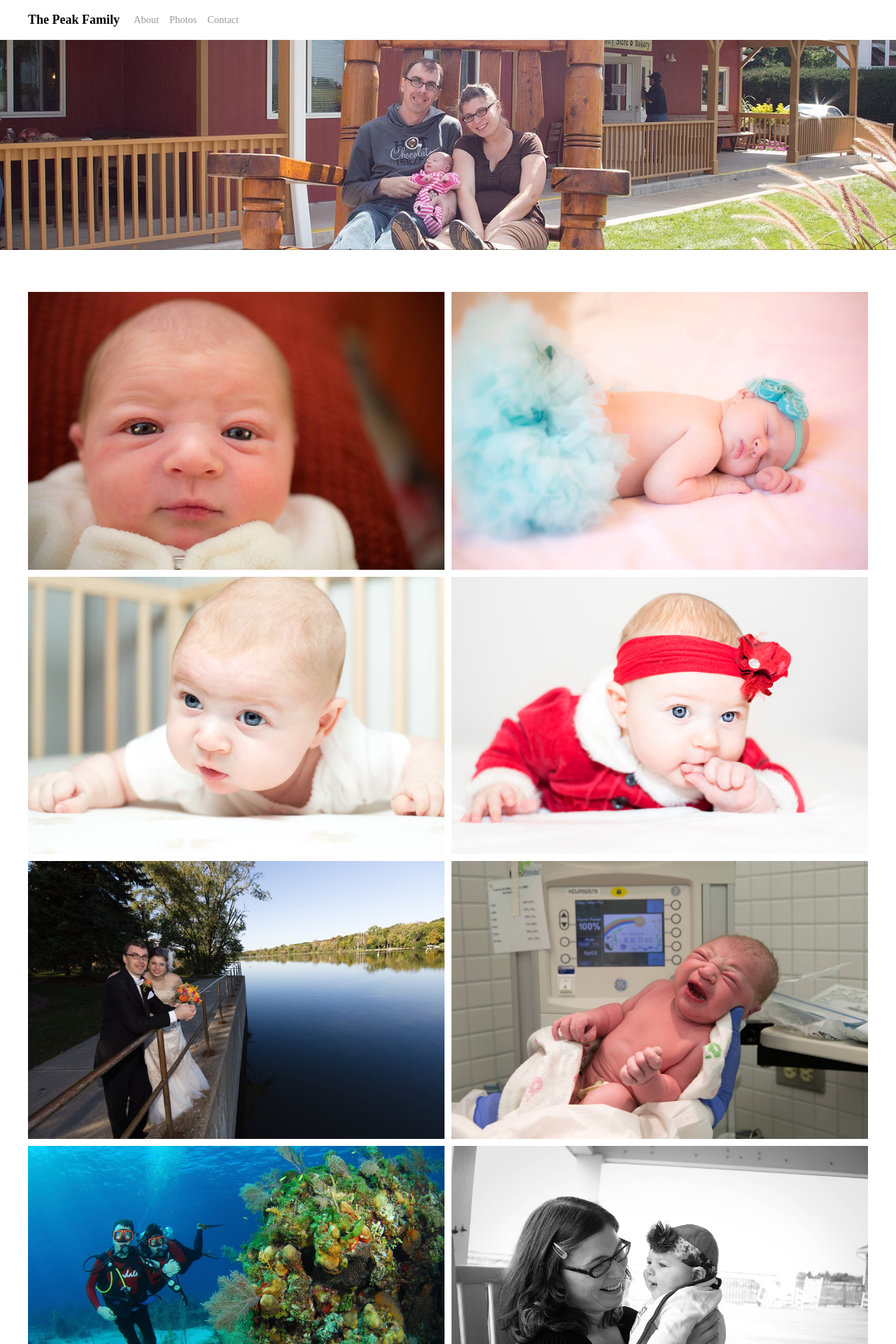
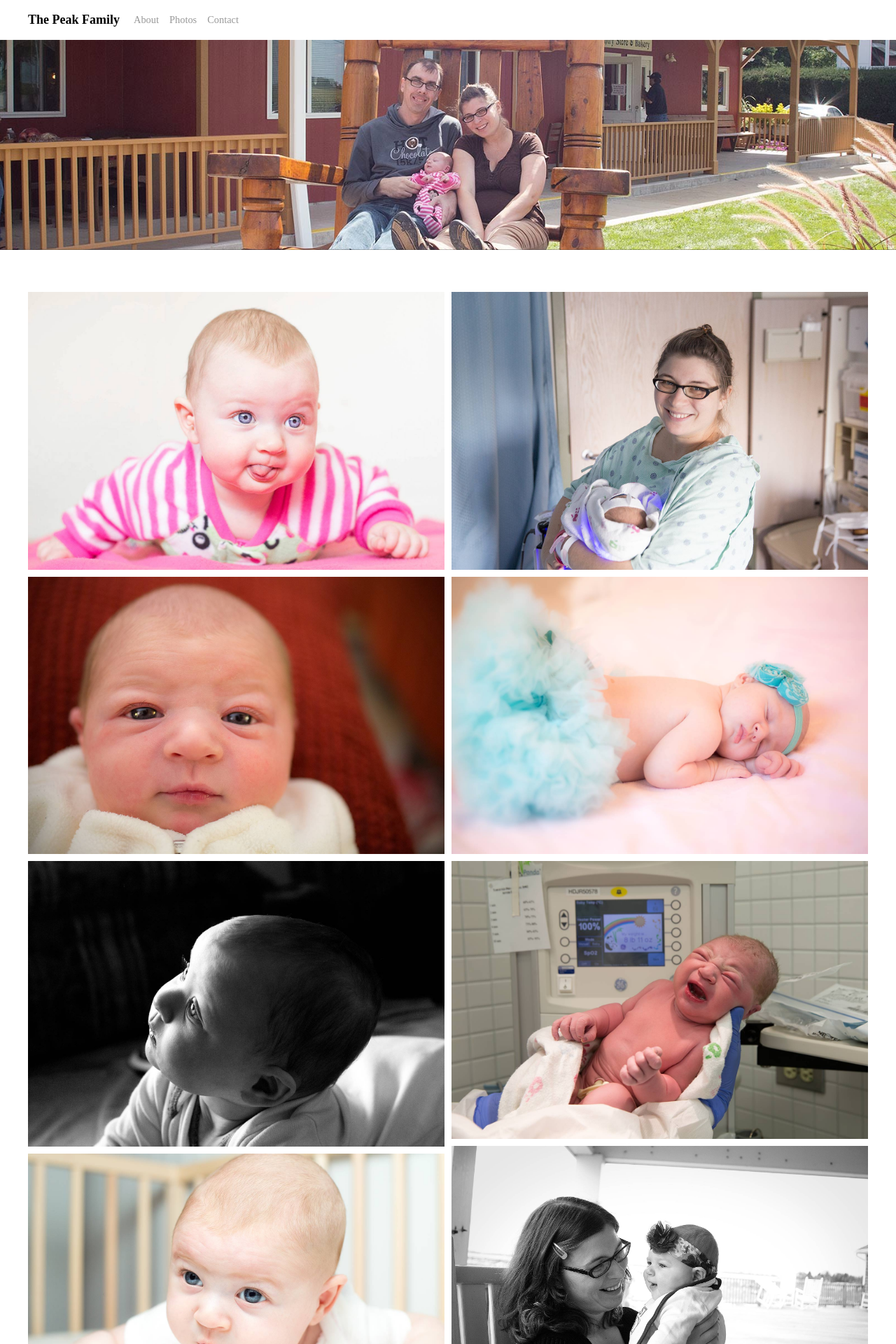
Before and after one commit to kendallpeak/kendallpeak.github.io, a Jekyll site: the page built from photos.html, in a window 1280 px wide. Shown: the top 1920 px of the page at 70% size. Built offline with Jekyll 4.4.1, drawn with Linux system fonts in a browser that asks for light colours; nearby versions of some CDN libraries; some web fonts are replaced.

```diff
--- a/photos.html
+++ b/photos.html
@@ -4,7 +4,9 @@ title: Photos
 ---
 
 <div class='wrap gallery'>
+  <img src="/images/raspberry.jpg" />
   <img src="/images/portrait.jpg" />
+  <img src="/images/bw-gazing.jpg" />
   <img src="/images/alison/headlift.jpg" />
   <img src="/images/river.jpg" />
   <img src="/images/scuba.jpg" />
@@ -13,11 +15,11 @@ title: Photos
   <img src="/images/alison/spotlight.jpg" />
   <img src="/images/alison/new-mom.jpg" />
   <img src="/images/alison/glamour.jpg" />
-  <img src="/images/alison/christmas.jpg" />
   <img src="/images/alison/born.jpg" />
   <img src="/images/alison/masons-portrait.jpg" />
   <img src="/images/alison/first-christmas.jpg" />
   <img src="/images/alison/playmat.jpg" />
+  <img src="/images/alison/christmas.jpg" />
   <img src="/images/jonamac14.jpg" />
-  <img src="/images/alison/eyes.jpg" />
+  <img src="/images/smile.jpg" />
 </div>
```
Also changed, not shown: _posts/2015-01-31-smile.html (added, +8 -0 lines), images/bw-gazing.jpg (added), images/raspberry.jpg (added), images/smile.jpg (added), 2 other files.
